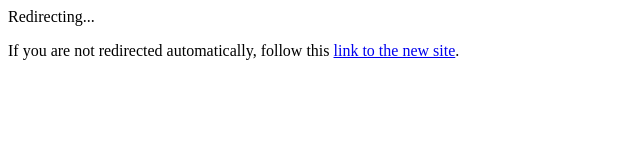
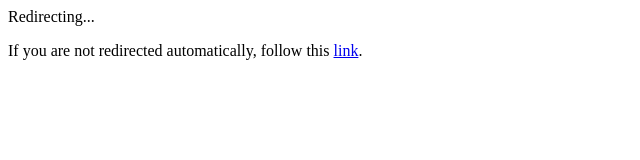
Before and after one commit to 30pct/30pct.github.io, a plain HTML site: page index.html in a window 1280 px wide. Shown: the whole page, without its empty margins (0-640 px from the left). Drawn offline with Linux system fonts and the light colour scheme.

Commit message:
Update index.html

```diff
--- a/index.html
+++ b/index.html
@@ -7,6 +7,6 @@
     <title>Redirecting...</title>
 </head>
 <body>
-    <p>If you are not redirected automatically, follow this <a href="https://30pct.notion.site/b01c1d16375340958260e1e6d3fc5eb6?v=87684f161ffb4d01b1df31be551916c0">link to the new site</a>.</p>
+    <p>If you are not redirected automatically, follow this <a href="https://30pct.notion.site/b01c1d16375340958260e1e6d3fc5eb6?v=87684f161ffb4d01b1df31be551916c0">link</a>.</p>
 </body>
 </html>
```
